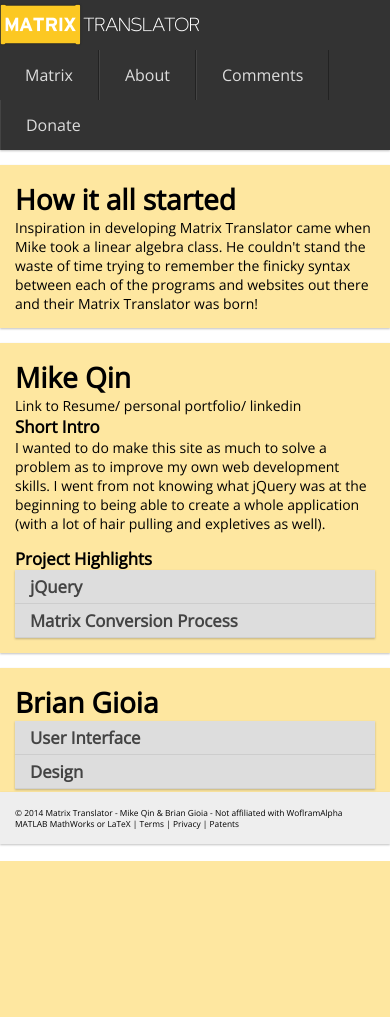
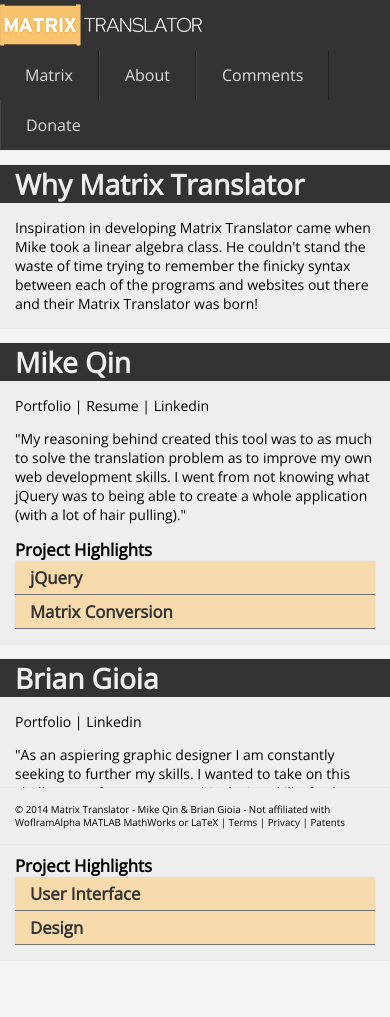
Before and after one commit to 1mike12/matrix-translator, a PHP site: page /about.php in a window 390 px wide. Before the commit the page ends 861 px from the top, so only its background shows below. Run offline with PHP 8.4, Linux system fonts and the light colour scheme; style sheets or scripts are compiled from the project's sources; some libraries are stand-ins or nearby versions.

Commit message:
brian changed dropShadows, edited text on about page
todo:
fix responsive on matrix page. widths broken again
fix footer not goign to bottom on comments.php

```diff
--- a/about.php
+++ b/about.php
@@ -7,41 +7,40 @@
             <div class="section selfClear">
                 <div class="col span_3_of_3">
                     <div class="content">
+                        <h1>Why Matrix Translator</h1>
                         <div class="aboutSection">
-                            <h1>How it all started</h1>
                             <div>Inspiration in developing Matrix Translator came when Mike took a linear algebra class. He couldn't stand the waste of time trying to remember the finicky syntax between each of the programs and websites out there and their Matrix Translator was born!</div>
                         </div>
+                        <h1 class="">Mike Qin</h1>
                         <div class="aboutSection">
-                            <h1 class="">Mike Qin</h1>
-                            <div>Link to Resume/ personal portfolio/ linkedin</div>
-                            <h3>Short Intro</h3>
-                            <p>I wanted to do make this site as much to solve a problem as to improve my own web development skills. I went from not knowing what jQuery was at the beginning to being able to create a whole application (with a lot of hair pulling and expletives as well).</p>
+                            <div>Portfolio | Resume | Linkedin</div>
+                            <p> </p>
+                            <p>"My reasoning behind created this tool was to as much to solve the translation problem as to improve my own web development skills. I went from not knowing what jQuery was to being able to create a whole application (with a lot of hair pulling)."</p>
                             <h3>Project Highlights</h3>
-                            <div class="accordionWrapper">
                             <h3 class="accordionHeader">jQuery</h3>
                             <div class="accordionContent">
                                 <p>asdfasdfasdfasdfasdf</p>
                                 <p>asdfasdfasdfasdfasdf</p>
                                 <p>asdfasdfasdfasdfasdf</p>
                             </div>
-                                <h3 class="accordionHeader">Matrix Conversion Process</h3>
+                            <h3 class="accordionHeader">Matrix Conversion</h3>
                             <div class="accordionContent">
                                 <p>asdfasdfasdfasdfasdf</p>
                                 <p>asdfasdfasdfasdfasdf</p>
                                 <p>asdfasdfasdfasdfasdf</p>
                             </div>
                         </div>
-                        </div>
 
+                        <h1>Brian Gioia</h1>
                         <div class="aboutSection">
-                            <h1>Brian Gioia</h1>
+                            <div>Portfolio | Linkedin</div>
+                            <p> </p>
+                            <p>"As an aspiering graphic designer I am constantly seeking to further my skills. I wanted to take on this challenge to furture my graphic design skills, further my web development skills, and lastly to creat a free and usful tool anyone can use!"</p>
+                            <h3>Project Highlights</h3>
                             <div class="accordionWrapper">
                                 <h3 class="accordionHeader">User Interface</h3>
                                 <div class="accordionContent">
-                                    <p>asdfasdfasdfasdfasdf</p>
-                                    <p>asdfasdfasdfasdfasdf</p>
-                                    <p>asdfasdfasdfasdfasdf</p>
-                                </div>
+                                    <p>I envision a late night of homework having Matrix Translator open in one page and MATLAB in another.  The website is focused toward those using it for hours on end being highly intuitive and highly efficient for those who have work to do!</p>                                </div>
                                 <h3 class="accordionHeader">Design</h3>
                                 <div class="accordionContent">
                                     <p>asdfasdfasdfasdfasdf</p>
--- a/css/about.css
+++ b/css/about.css
@@ -1,7 +1,29 @@
+.content h1 {
+  -webkit-box-shadow: 0px 0px 1px rgba(50, 50, 50, 0.2);
+  -moz-box-shadow: 0px 0px 1px rgba(50, 50, 50, 0.2);
+  box-shadow: 0px 0px 1px rgba(50, 50, 50, 0.2);
+  margin-top: 15px;
+  background: #333333;
+  color: #eeeeee;
+  padding-left: 15px; }
+.content h1:first-child {
+  margin-top: 0; }
+
 .aboutSection {
-  background: #fee7a0;
+  background: #eeeeee;
   padding: 15px;
-  -webkit-box-shadow: 0px 1px 2px rgba(50, 50, 50, 0.3);
-  -moz-box-shadow: 0px 1px 2px rgba(50, 50, 50, 0.3);
-  box-shadow: 0px 1px 2px rgba(50, 50, 50, 0.3);
+  -webkit-box-shadow: 0px 0px 1px rgba(50, 50, 50, 0.2);
+  -moz-box-shadow: 0px 0px 1px rgba(50, 50, 50, 0.2);
+  box-shadow: 0px 0px 1px rgba(50, 50, 50, 0.2);
   margin-bottom: 15px; }
+
+/*==============================
+Donation Page*/
+#donationWrapper {
+  float: left; }
+  #donationWrapper #donationLeft {
+    float: left;
+    width: 500px; }
+  #donationWrapper #paypal {
+    float: right;
+    width: 200px; }
--- a/css/accordion.css
+++ b/css/accordion.css
@@ -1,22 +1,24 @@
 .accordionHeader {
-  color: #444;
+  color: #333333;
+  background: #f7dbad;
   cursor: pointer;
   padding: 5px 15px;
-  -webkit-box-shadow: 0px 1px 2px rgba(50, 50, 50, 0.3);
-  -moz-box-shadow: 0px 1px 2px rgba(50, 50, 50, 0.3);
-  box-shadow: 0px 1px 2px rgba(50, 50, 50, 0.3);
-  background: #dddddd;
-  border-bottom: 1px solid #d0d0d0; }
+  -webkit-box-shadow: 0px 0px 1px rgba(50, 50, 50, 0.2);
+  -moz-box-shadow: 0px 0px 1px rgba(50, 50, 50, 0.2);
+  box-shadow: 0px 0px 1px rgba(50, 50, 50, 0.2);
+  border-bottom: 1px solid #777777; }
+  .accordionHeader:hover {
+    background: #fcefdb; }
 
 .accordionContent {
   margin-top: 5px;
   padding: 15px;
-  background: #eeeeee; }
+  background: #f4f4f4; }
   .accordionContent *:last-child {
     margin-bottom: 0; }
   .accordionContent a {
     text-decoration: none;
     font-weight: bold;
-    color: #cf9e03; }
+    color: #f7c36f; }
     .accordionContent a:hover {
-      color: #fcc822; }
+      color: #f7c36f; }
--- a/css/style.css
+++ b/css/style.css
@@ -5,7 +5,7 @@ html, body {
   padding: 0; }
 
 body {
-  background: c;
+  background: #f4f4f4;
   font-family: 'Open Sans', sans-serif;
   font-size: 14px;
   color: black; }
@@ -40,18 +40,18 @@ h1, h2, h3, h4, h5 {
 
 /*temporary background colors */
 .dropShadow {
-  -webkit-box-shadow: 0px 1px 2px rgba(50, 50, 50, 0.3);
-  -moz-box-shadow: 0px 1px 2px rgba(50, 50, 50, 0.3);
-  box-shadow: 0px 1px 2px rgba(50, 50, 50, 0.3);
+  -webkit-box-shadow: 0px 0px 1px rgba(50, 50, 50, 0.2);
+  -moz-box-shadow: 0px 0px 1px rgba(50, 50, 50, 0.2);
+  box-shadow: 0px 0px 1px rgba(50, 50, 50, 0.2);
   background-color: #eeeeee;
   padding: 15px; }
 
 /*==============================*/
 /*header*/
 header {
-  -webkit-box-shadow: 0px 1px 2px rgba(50, 50, 50, 0.3);
-  -moz-box-shadow: 0px 1px 2px rgba(50, 50, 50, 0.3);
-  box-shadow: 0px 1px 2px rgba(50, 50, 50, 0.3);
+  -webkit-box-shadow: 0px 0px 1px rgba(50, 50, 50, 0.2);
+  -moz-box-shadow: 0px 0px 1px rgba(50, 50, 50, 0.2);
+  box-shadow: 0px 0px 1px rgba(50, 50, 50, 0.2);
   width: 100%;
   background: #333333;
   margin-bottom: 15px; }
@@ -204,7 +204,7 @@ header {
 
 /*footer*=====================*/
 #footer {
-  font-size: .6em;
+  font-size: .7em;
   position: absolute;
   bottom: 0;
   width: 100%;
--- a/header.php
+++ b/header.php
@@ -11,7 +11,7 @@
             <li><a href="index.php">Matrix</a></li>
             <li><a href="about.php">About</a></li>
             <li><a href="comments.php">Comments</a></li>
-            <li><a href="comments.php">Donate</a></li>
+            <li><a href="donate.php">Donate</a></li>
         </ul>
     </div>
 </header>
--- a/index.php
+++ b/index.php
@@ -10,7 +10,7 @@
                     <div id="matrixWrapperInner">
                         <div id="matrixOptions" class="dropShadow">
                             <div class="comboWrapper responsive">
-                                <div class="comboLabel">rows:</div>
+                                <div class="comboLabel">row</div>
                                 <input id="rowField" type="text" value="3"/>
                                 <div class="plusMinusWrapper">
                                     <input id="rowPlus" class="buttonPlus" type="button" value=""/>
@@ -18,7 +18,7 @@
                                 </div>
                             </div>
                             <div class="comboWrapper">
-                                <div class="comboLabel">columns:</div>
+                                <div class="comboLabel">column</div>
                                 <input id="colField" type="text" value="3"/>
                                 <div class="plusMinusWrapper">
                                     <input id="colPlus" class="buttonPlus" type="button" value=""/>
--- a/scss/_variables.scss
+++ b/scss/_variables.scss
@@ -1,7 +1,8 @@
-$bodyBackground:c;
+$bodyBackground:#f4f4f4;
 $hoverBorder:#C9C9C9;
 
-$orange:#fcc822;
+$orange:#f7c36f;
+$lightOrange:#f7dbad;
 $darkOrange: darken($orange, 15%);
 $fontColor:#000;
 
@@ -9,6 +10,7 @@ $fontColor:#000;
 $grey1:#AAA;
 $grey2:#DDD;
 $grey3:#EEE;
+$grey4:#f4f4f4;
 
 $dark1:#333;
 $dark2:#444;
@@ -23,9 +25,9 @@ $globalPadding:15px;
 }
 
 @mixin dropShadow(){
-    -webkit-box-shadow: 0px 1px 2px rgba(50, 50, 50, 0.3);
-    -moz-box-shadow:    0px 1px 2px rgba(50, 50, 50, 0.3);
-    box-shadow:         0px 1px 2px rgba(50, 50, 50, 0.3);
+    -webkit-box-shadow: 0px 0px 1px rgba(50, 50, 50, 0.2);
+    -moz-box-shadow:    0px 0px 1px rgba(50, 50, 50, 0.2);
+    box-shadow:        0px 0px 1px rgba(50, 50, 50, 0.2);
 }
 
 $textShadow: 0px 0px 1px rgba(0, 0, 0, 0.5);
--- a/scss/about.scss
+++ b/scss/about.scss
@@ -1,8 +1,31 @@
 @import "_variables";
+.content{
+    h1{
+        @include dropShadow;
+        margin-top:$globalPadding;
+        background:$dark1;
+        color:$grey3;
+        padding-left:$globalPadding;
+    }
+    h1:first-child{margin-top:0;}
+}
+.aboutSection{
+    background:$grey3;
+    padding:$globalPadding;
+    @include dropShadow;
+    margin-bottom:$globalPadding;
+}
 
-.aboutSection{
-        background:lighten($orange,25%);
-        padding:$globalPadding;
-        @include dropShadow;
-        margin-bottom:$globalPadding;
+/*==============================
+Donation Page*/
+#donationWrapper{
+    float:left;
+    #donationLeft{
+        float:left;
+        width:500px;
     }
+    #paypal{
+        float:right;
+        width:200px;
+    }
+}
--- a/scss/accordion.scss
+++ b/scss/accordion.scss
@@ -1,20 +1,20 @@
 @import "_variables";
 
 .accordionHeader{
-    color:#444;
+    color:$dark1;
+    background:$lightOrange;
     cursor: pointer;
     padding:5px $globalPadding;
     @include dropShadow;
-    background:$grey2;
-
-    border-bottom:1px solid darken($grey2,5%);
+    &:hover{background:lighten($lightOrange,10%);}
+    border-bottom:1px solid $dark3;
 }
 .accordionContent{
     margin-top:5px;
     padding:$globalPadding;
-    background:$grey3;
+    background:$grey4;
     *:last-child{margin-bottom:0;}
-    a{text-decoration:none; font-weight:bold; color:$darkOrange;
+    a{text-decoration:none; font-weight:bold; color:$orange;
       &:hover{color:$orange;}
     }
 
--- a/scss/style.scss
+++ b/scss/style.scss
@@ -168,12 +168,12 @@ header{
                 padding:2px 5px;
                 margin:-2px;
                 border-right:1px solid #EEE;
-                background:$grey2;
+                background:#EEE;
                 &:active{background:#fff;}
             }
             label:last-child{border:none;}
             input[type=radio]:checked + label {
-                background-color:#fff;
+                background-color:#F7f7f7;
                 &:active{background:#fff;}
             }
         }
@@ -199,7 +199,7 @@ header{
 }
 /*footer*=====================*/
 #footer{
-    font-size:.6em;
+    font-size:.7em;
     position:absolute;
     bottom:0;
     width:100%;
@@ -224,9 +224,9 @@ input:focus, textarea:focus {
 }
 
 input, textarea {
-    box-shadow: rgba(0,0,0, 0.1) 0px 0px 8px;
-    -moz-box-shadow: rgba(0,0,0, 0.1) 0px 0px 8px;
-    -webkit-box-shadow: rgba(0,0,0, 0.1) 0px 0px 8px;
+    box-shadow: rgba(0,0,0, 0.06) 0px 0px .1px;
+    -moz-box-shadow: rgba(0,0,0, 0.06) 0px 0px .1px;
+    -webkit-box-shadow: rgba(0,0,0, 0.06) 0px 0px .1px;
 }
 
 /*  autoclearing  */
@@ -241,8 +241,7 @@ input, textarea {
 
 /*comments*/
 .commentsWrapper{
-    margin-top:$globalPadding;
-    background:lighten($orange,25%);
+    background:$grey3;
     padding:$globalPadding;
     @include dropShadow;
 }
@@ -264,8 +263,8 @@ input, textarea {
 
 /*qtip2 styling*/
 .qtipShadow{
-    box-shadow: 0px 0px 10px 4px rgba(119, 119, 119, 0.75);
-    -moz-box-shadow: 0px 0px 10px 4px rgba(119, 119, 119, 0.75);
-    -webkit-box-shadow: 0px 0px 10px 4px rgba(119, 119, 119, 0.75);
+    box-shadow: 0px 0px 10px 1px rgba(119, 119, 119, 0.75);
+    -moz-box-shadow: 0px 0px 10px 1px rgba(119, 119, 119, 0.75);
+    -webkit-box-shadow: 0px 0px 10px 1px rgba(119, 119, 119, 0.75);
 }
 .matrix_qtip{border:none;background-color:$orange; @extend .qtipShadow}
```
Also changed, not shown: other parts of css/style.css (+16 -17 lines), comments.php (+8 -2 lines), donate.php (added, +38 -0 lines), images/logo3.png, images/yield.gif (deleted). Lines whose indentation alone changed are shown as unchanged.
